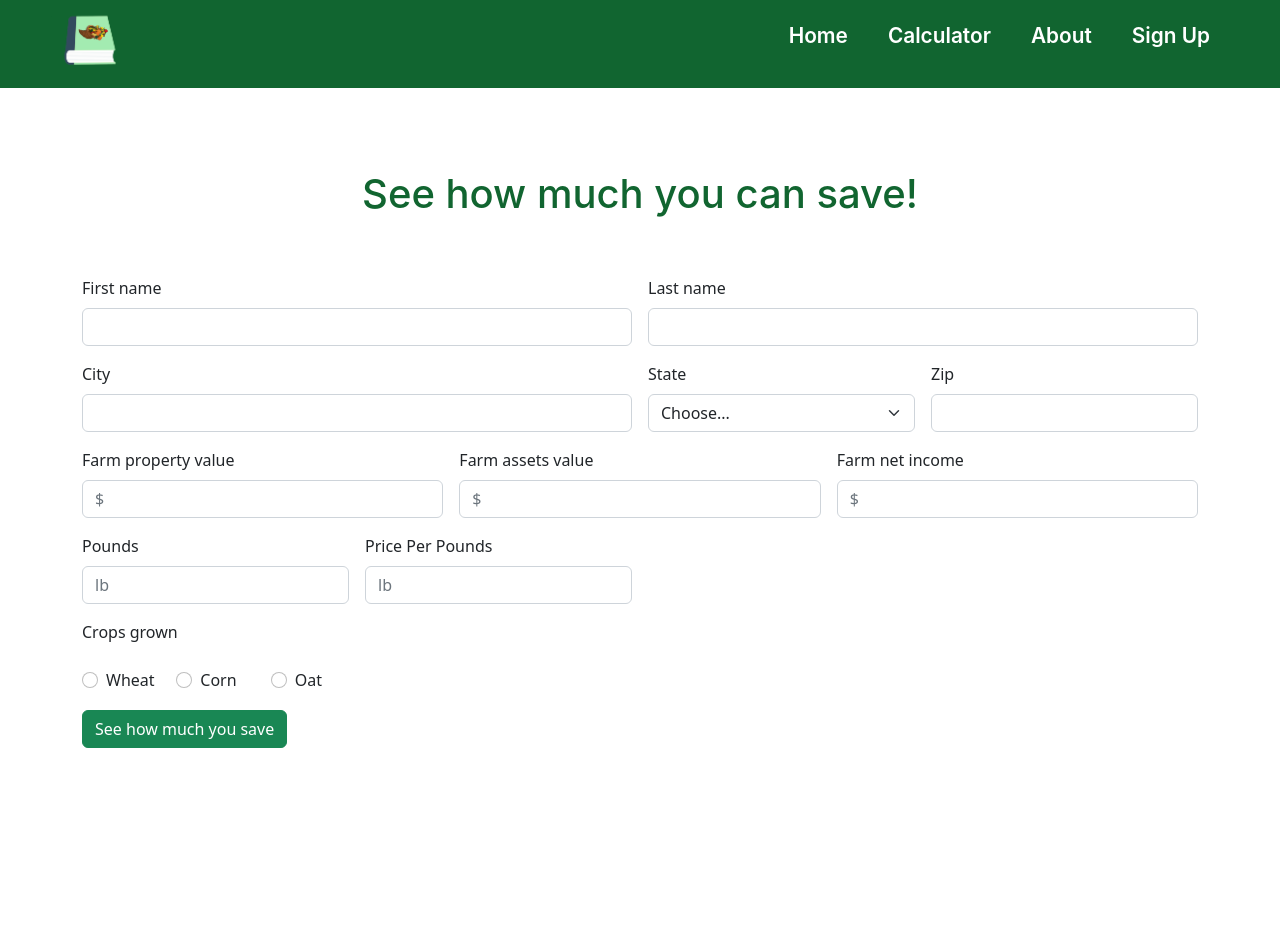
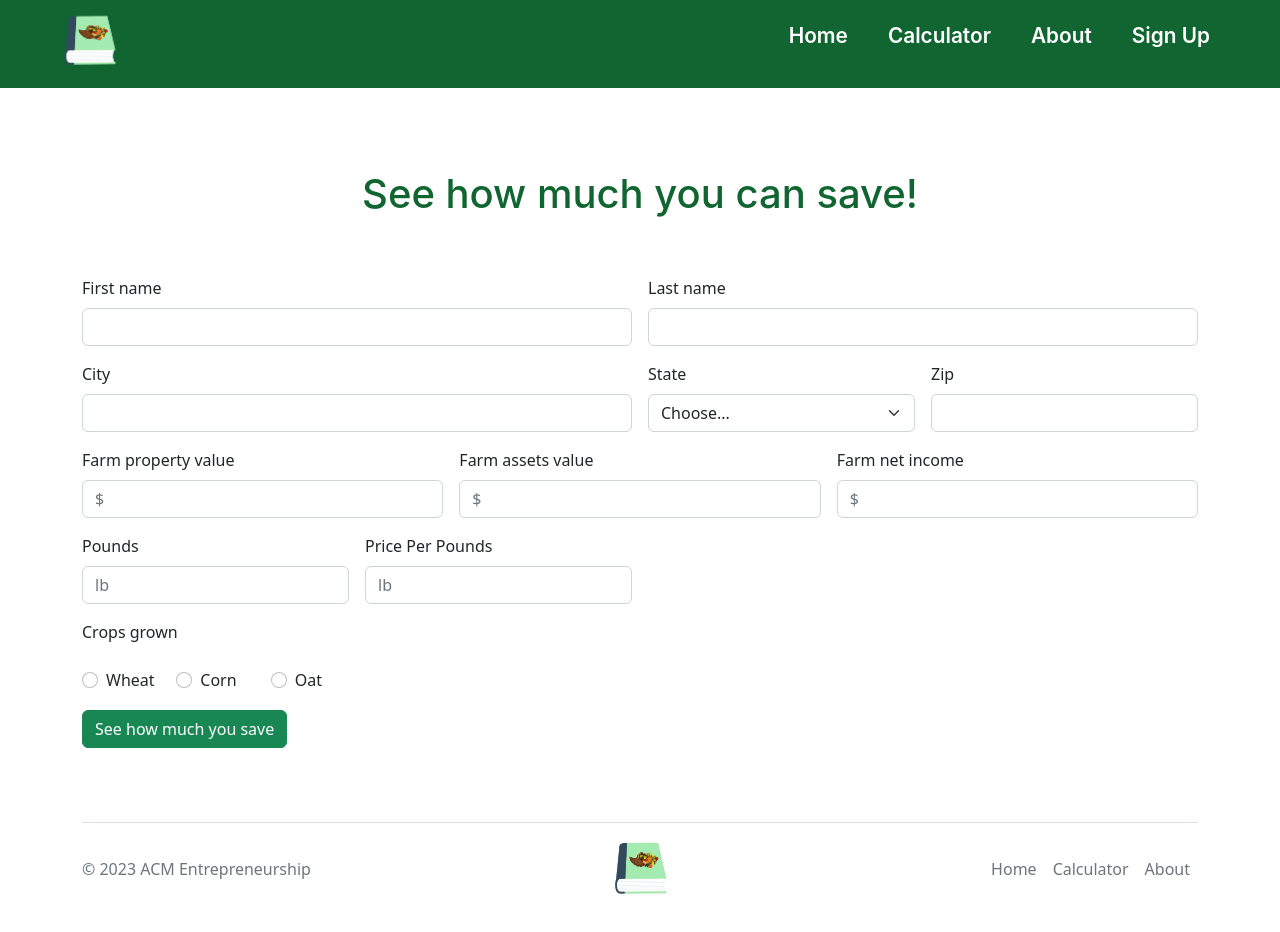
Before and after one commit to ACM-Entrepreneurship/harvest-book, a Next.js app in the folder harvest-book/: page /calculator in a window 1280 px wide. Shown: the top 932 px of the page. Before the commit the page ends 800 px from the top, so only its background shows below. Built offline with nearby package versions, Linux system fonts and the light colour scheme.

Commit message:
footer created

```diff
--- /dev/null
+++ b/harvest-book/components/Footer.js
@@ -0,0 +1,31 @@
+import Link from "next/link"
+
+function Footer (){
+    return(
+        <>
+        <div class="container">
+        <footer class="d-flex flex-wrap justify-content-between align-items-center py-3 my-4 border-top custom-footer">
+            <p class="col-md-4 mb-0 text-muted">© 2023 ACM Entrepreneurship</p>
+
+            <a href="/" class="col-md-4 d-flex align-items-center justify-content-center mb-3 mb-md-0 me-md-auto link-dark text-decoration-none">
+              <img src="images/harvest_book_logo_2.png" id="footer_logo" alt="HarvestBook Logo"/>
+            </a>
+
+            <ul class="nav col-md-4 justify-content-end">
+            <li className="nav-item">
+              <Link href="/" className="nav-link px-2 text-muted">Home</Link>
+            </li>
+            <li className="nav-item">
+              <Link href="/calculator" className="nav-link px-2 text-muted">Calculator</Link>
+            </li>
+            <li className="nav-item">
+              <Link href="/about" className="nav-link px-2 text-muted">About</Link>
+            </li>
+            </ul>
+        </footer>
+        </div>
+        </>
+    )
+}
+
+export default Footer;
--- a/harvest-book/components/Layout.js
+++ b/harvest-book/components/Layout.js
@@ -1,4 +1,4 @@
-//import Footer from "./Footer"
+import Footer from "./Footer"
 import Navbar from "./Navbar"
 
 const Layout = ({ children }) => {
@@ -6,6 +6,7 @@ const Layout = ({ children }) => {
     <div className="content">
       <Navbar />
       { children }
+      <Footer />
     </div>
   );
 }
--- a/harvest-book/pages/calculator.js
+++ b/harvest-book/pages/calculator.js
@@ -1,11 +1,12 @@
 import React from 'react'
 import Navbar from '../components/Navbar'
+import Layout from '../components/Layout'
 //import { Link } from "react-router-dom";
 
-function About() {
+function Calculator() {
     return(
         <>
-        <Navbar></Navbar>
+        <Layout>
         <div>
             <div>
               <h1 id="paragraph_header">See how much you can save!</h1>
@@ -118,14 +119,15 @@ function About() {
                 </div>
                </div>
 
-               <div class="col-12">
+               <div class="col-12 calc-button">
                    <button class="btn btn-success" type="submit">See how much you save</button>
                </div>
               </form>
              </div>
         </div>
+        </Layout>
         </>
     )
 }
 
-export default About;
+export default Calculator;
--- a/harvest-book/styles/globals.css
+++ b/harvest-book/styles/globals.css
@@ -122,3 +122,16 @@ nav{
   font-size: 40px;
   font-weight: 500;
 }
+
+.custom-footer {
+  color: #116530;
+}
+
+#footer_logo {
+  height: 60px;
+  width: 55px;
+}
+
+.calc-button {
+  padding-bottom: 50px;
+}
```
Also changed, not shown: harvest-book/public/images/harvest_book_logo_2.png (added).
